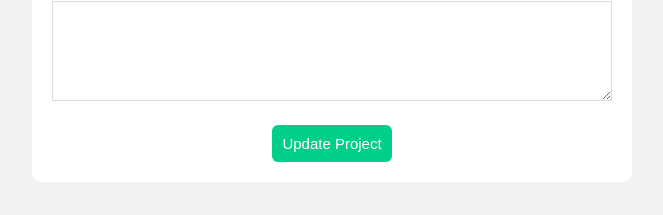
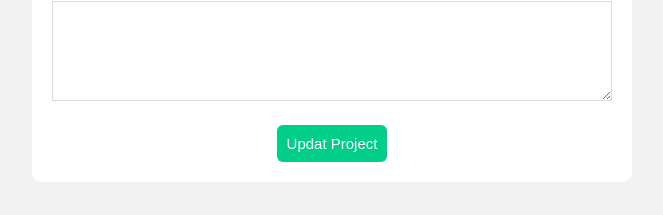
Before and after one commit to GideonOdiokine/vue_task_tracker, a Vue app: page /project/1 in a window 1280 px wide. Shown: the part 155-370 px from the top of the page, without its empty margins (308-971 px from the left). Built offline with nearby package versions, Linux system fonts and the light colour scheme.

Commit message:
added methods and controlled user input

```diff
--- a/src/views/EditProject.vue
+++ b/src/views/EditProject.vue
@@ -4,7 +4,7 @@
     <input v-model="title" type="text" required />
     <label>Details: </label>
     <textarea v-model="details" required> </textarea>
-    <button>Update Project</button>
+    <button>Updat Project</button>
   </form>
 </template>
 
```
